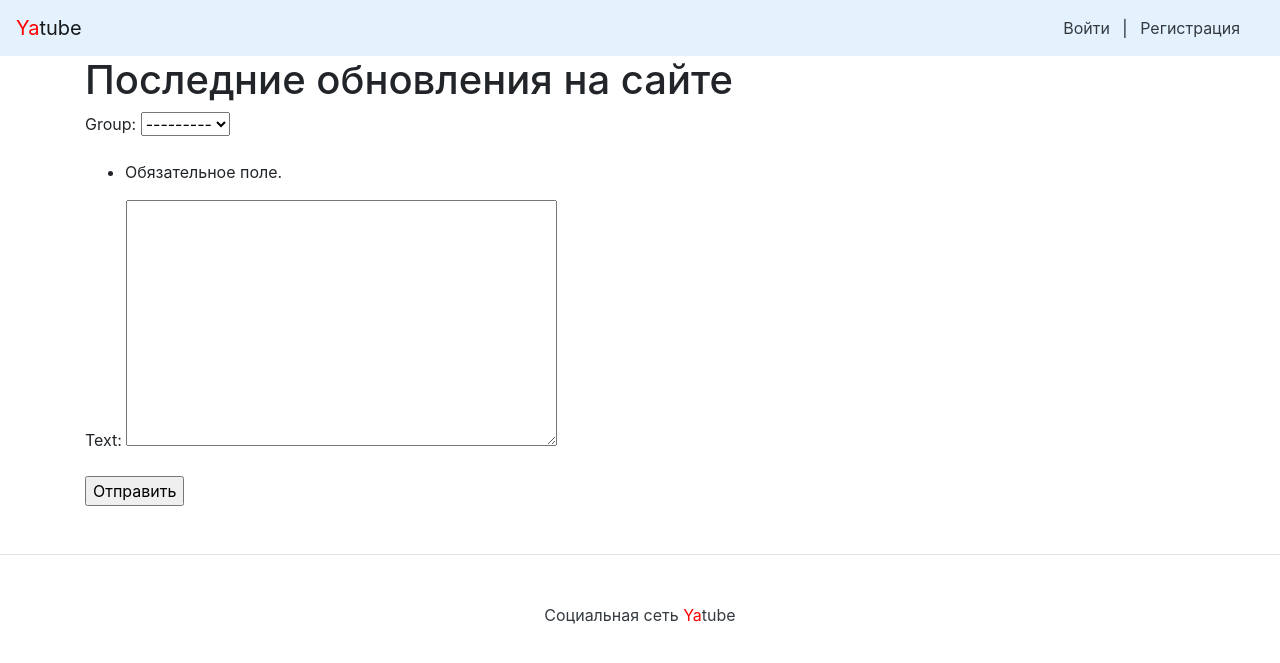
After one commit to timurhamzin/hw03_forms, a Django app: page /new in a window 1280 px wide. The commit adds this page. Shown: the top 663 px of the page. Run offline with Django 3.2, Linux system fonts and the light colour scheme; data that the repository does not hold is empty; some libraries are stand-ins or nearby versions.

Commit message:
Ready for first review

```diff
--- /dev/null
+++ b/posts/forms.py
@@ -0,0 +1,8 @@
+from django.forms import ModelForm
+from posts.models import Post
+
+
+class PostForm(ModelForm):
+    class Meta:
+        model = Post
+        fields = ("group", "text")
--- a/posts/models.py
+++ b/posts/models.py
@@ -14,7 +14,7 @@ class Group(models.Model):
 
 
 class Post(models.Model):
-    text = models.TextField()
+    text = models.TextField(blank=False)
     pub_date = models.DateTimeField("date published", auto_now_add=True)
     author = models.ForeignKey(User, on_delete=models.CASCADE,
                                related_name="posts")
--- a/posts/urls.py
+++ b/posts/urls.py
@@ -4,5 +4,6 @@ from . import views
 
 urlpatterns = [
     path("", views.index, name="index"),
+    path("new", views.new_post, name="new_post"),
     path("group/<slug:slug>/", views.group_posts, name="group"),
 ]
--- a/posts/views.py
+++ b/posts/views.py
@@ -1,7 +1,7 @@
-from django.shortcuts import render
+from django.shortcuts import render, redirect
 from .models import Post
 from django.http import HttpResponseNotFound
-from django.shortcuts import get_object_or_404
+from .forms import PostForm
 
 
 def index(request):
@@ -17,3 +17,15 @@ def group_posts(request, slug):
         return render(request, 'group.html', {'group': group, 'posts': latest})
     else:
         return HttpResponseNotFound(request)
+
+
+def new_post(request):
+    form = PostForm(request.POST)
+    if form.is_valid():
+        text = form.cleaned_data['text']
+        group = form.cleaned_data['group']
+        new = Post(text=text, group=group, author_id=request.user.id)
+        new.save()
+        return redirect('index')
+    else:
+        return render(request, 'new.html', {'form': form})
--- a/templates/nav.html
+++ b/templates/nav.html
@@ -2,12 +2,13 @@
     <a class="navbar-brand" href="/"><span style="color:red">Ya</span>tube</a>
     <nav class="my-2 my-md-0 mr-md-3">
         {% if user.is_authenticated %}
-        Пользователь: {{ user.username }}.
-        <a class="p-2 text-dark" href="{% url 'password_change' %}">Изменить пароль</a>
-        <a class="p-2 text-dark" href="{% url 'logout' %}">Выйти</a>
+            Пользователь: {{ user.username }}.
+            <a class="p-2 text-dark" href="{% url 'password_change' %}">Изменить пароль</a>
+            <a class="p-2 text-dark" href="{% url 'logout' %}">Выйти</a>
+            <a class="p-2 text-dark" href="{% url 'new_post' %}">Новая запись</a>
         {% else %}
-        <a class="p-2 text-dark" href="{% url 'login' %}">Войти</a> |
-        <a class="p-2 text-dark" href="{% url 'signup' %}">Регистрация</a>
+            <a class="p-2 text-dark" href="{% url 'login' %}">Войти</a> |
+            <a class="p-2 text-dark" href="{% url 'signup' %}">Регистрация</a>
         {% endif %}
     </nav>
 </nav>
--- /dev/null
+++ b/templates/new.html
@@ -0,0 +1,12 @@
+{% extends "base.html" %}
+{% block title %}Последние обновления на сайте{% endblock %}
+{% block header %}Последние обновления на сайте{% endblock %}
+{% block content %}
+
+<form method="post" >
+    {% csrf_token %}
+    {{form.as_p}}
+    <input type = "submit", value = "Отправить">
+</form>
+
+{% endblock %}
--- a/users/forms.py
+++ b/users/forms.py
@@ -1,6 +1,5 @@
 from django.contrib.auth.forms import UserCreationForm
 from django.contrib.auth import get_user_model
-from django import forms
 
 
 User = get_user_model()
```
